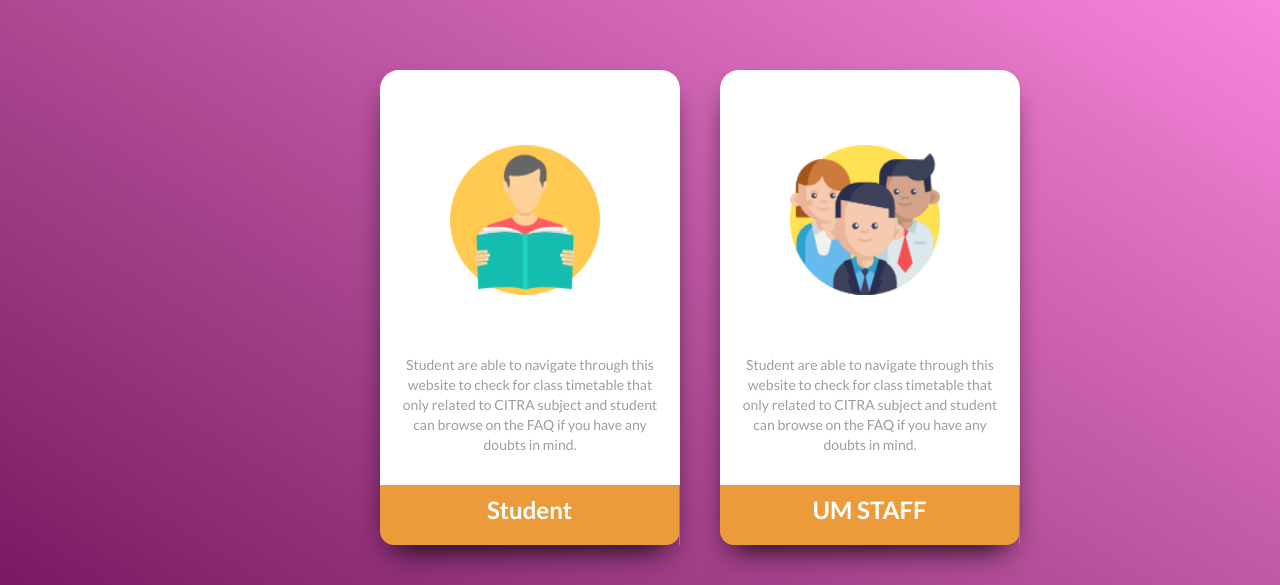
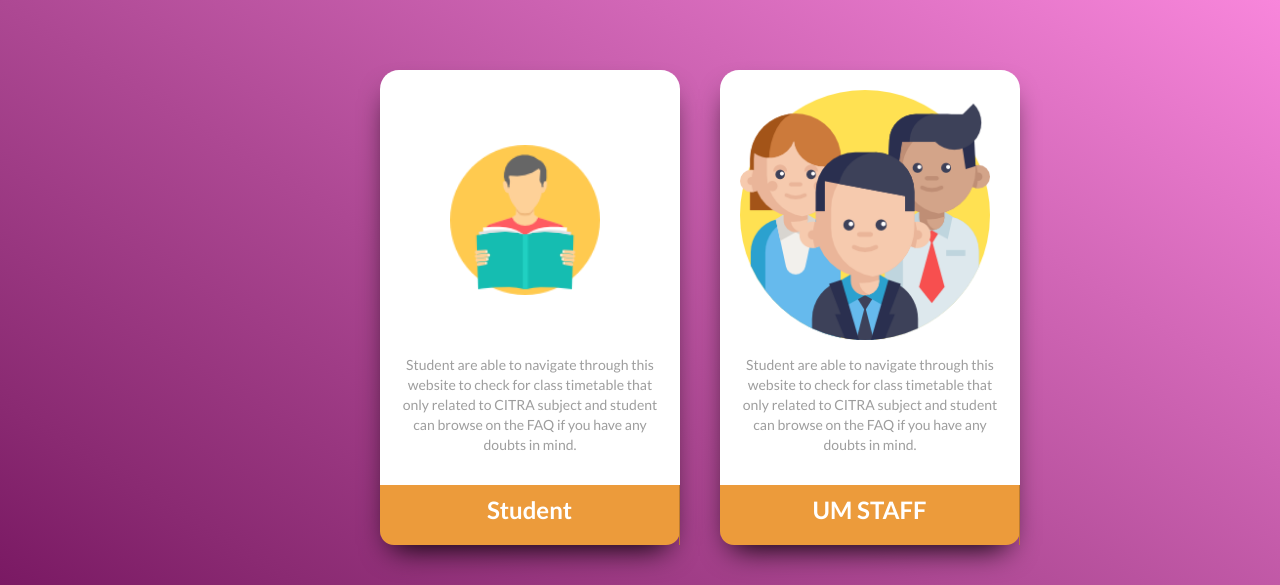
Before and after one commit to mjbxnzr/Citra-information-system, a Django app: page /Home/ in a window 1280 px wide. Shown: the top 585 px of the page. Run offline with Django 3.2, Linux system fonts and the light colour scheme.

Commit message:
change image size

```diff
--- a/Website/static/css/Style.css
+++ b/Website/static/css/Style.css
@@ -56,9 +56,9 @@ body {
 }
 
 .clash-card__image--UM_STAFF img {
-  width: 150px;
-  top: 75px;
-  left: 70px;
+  width: 250px;
+  top: 20px;
+  left: 20px;
   position: absolute;
 }
 
```
Also changed, not shown: Website/static/Icon/staff.png.
